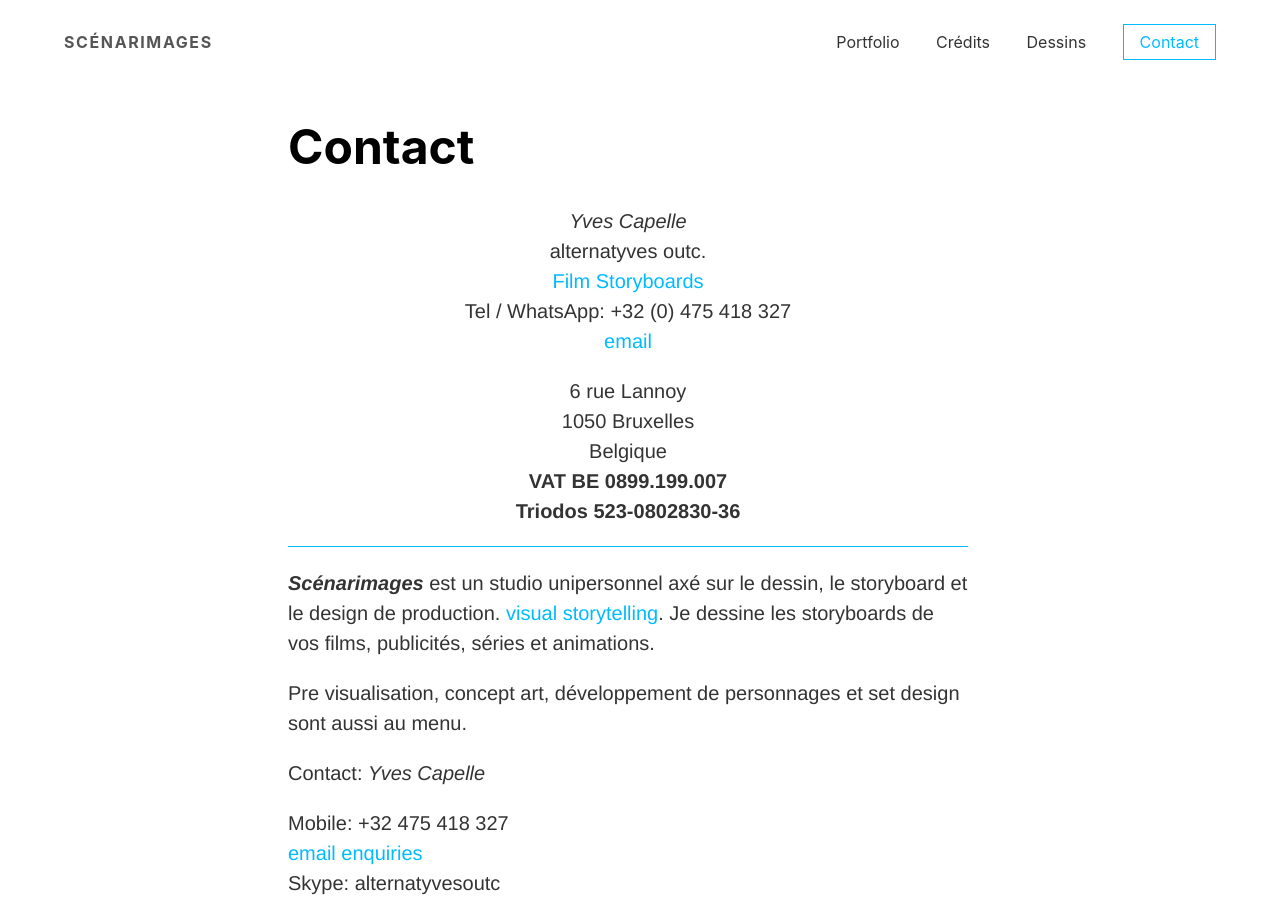
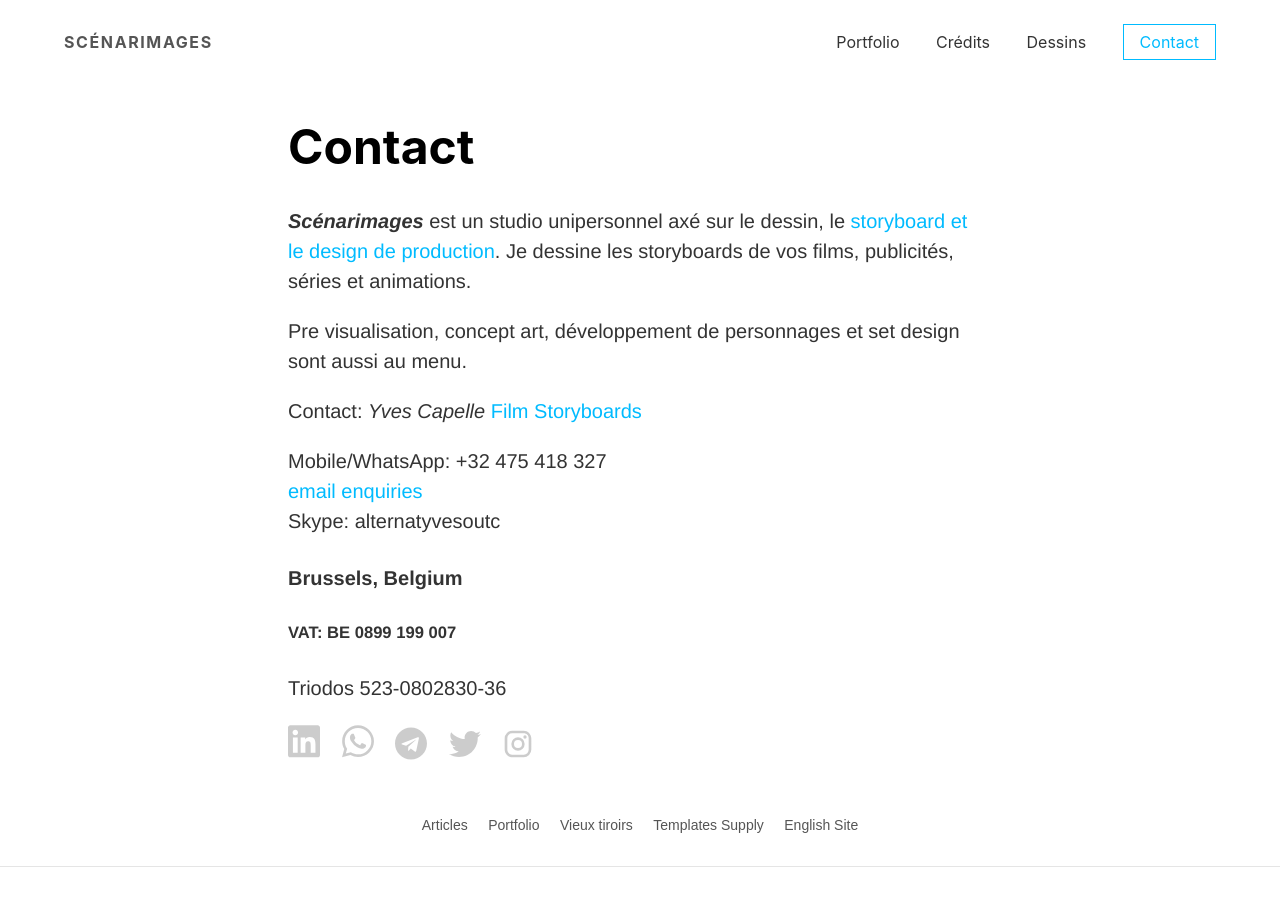
Before and after one commit to YJPL/scenarimages, a Jekyll site: the page built from _pages/contact.md, in a window 1280 px wide and 900 px high. Built offline with Jekyll 4.4.1, drawn with Linux system fonts in a browser that asks for light colours.

Commit message:
Update contact.md

```diff
--- a/_pages/contact.md
+++ b/_pages/contact.md
@@ -2,30 +2,22 @@
 id: 435
 title: Contact
 permalink: /contact/
-last_modified_at: 2023-01-27
+last_modified_at: 2023-03-14
 author: Yves
 layout: page
 guid: http://film-storyboards.com/?page_id=2
 ---
-<p style="text-align: center;">
-  <em>Yves Capelle</em><br /> alternatyves outc.<br /> <a href="https://film-storyboards.com">Film Storyboards</a><br /> Tel / WhatsApp: +32 (0) 475 418 327<br /> <a href="mailto:yves@film-storyboards.com?subject=Question%20envoyée%20depuis%20scénarimages%20site"> email</a>
-</p>
 
-<p style="text-align: center;">
-  6 rue Lannoy<br /> 1050 Bruxelles<br /> Belgique<br /> <strong>VAT BE 0899.199.007</strong><br /> <strong>Triodos 523-0802830-36</strong>
-</p>
-
-***
-
-_**Scénarimages**_ est un studio unipersonnel axé sur le dessin, le storyboard et le design de production. [visual storytelling](https://film-storyboards.com/portfolio "Film Storyboards and Production Design Portfolio"). Je dessine les storyboards de vos films, publicités, séries et animations.
+_**Scénarimages**_ est un studio unipersonnel axé sur le dessin, le [storyboard et le design de production](https://film-storyboards.fr/portfolio "Film Storyboards, Illustration de Production, storyboard et production design, portfolio"). Je dessine les storyboards de vos films, publicités, séries et animations.
 
 Pre visualisation, concept art, développement de personnages et set design sont aussi au menu.
 
 
 Contact: *Yves Capelle*
+[Film Storyboards](https://film-storyboards.com)
 
-Mobile: +32 475 418 327
- [email enquiries](mailto:yves@film-storyboards.com?subject=Inquiry%20from%20film%20storyboards%20site)
+Mobile/WhatsApp: +32 475 418 327
+ [email enquiries](mailto:yves@film-storyboards.com?subject=Question%20envoyée%20depuis%20scénarimages%20site)
 Skype: alternatyvesoutc
 
 #### Brussels, Belgium
```
